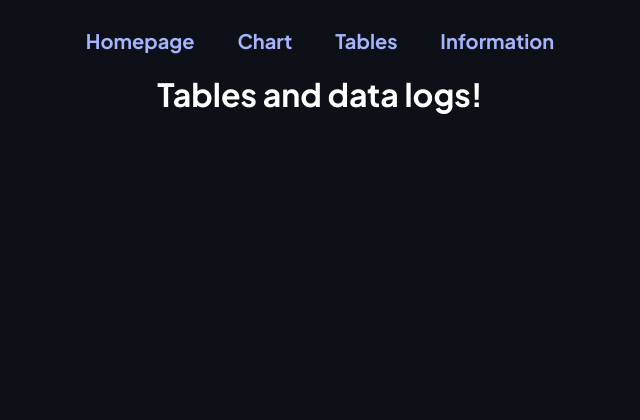
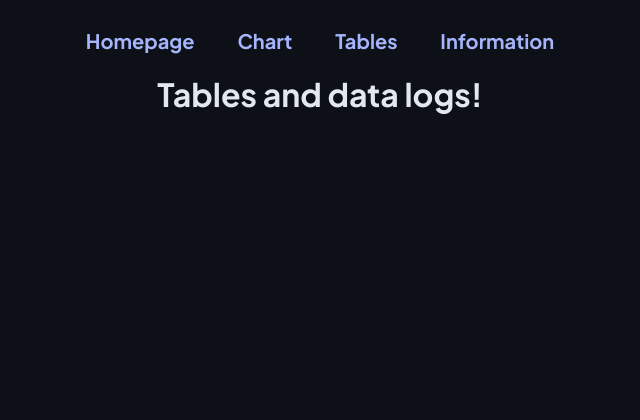
Before and after one commit to HabadOlad/StopSnoringML, a Flask app: page /tables in a window 1280 px wide. Shown: the top 420 px of the page, without its empty margins (320-960 px from the left). Run offline with Flask 3, Linux system fonts and the light colour scheme.

Commit message:
feat:updated white colour to #e2e8f0;

```diff
--- a/static/css/stopsnoringml.css
+++ b/static/css/stopsnoringml.css
@@ -40,13 +40,13 @@
   padding: 7.5px;
   margin: 0;
   text-align: center; /* All text-based elements inherit left alignment */
-  color: #ffffff;
+  color: #e2e8f0;
 }
 
 /* --- Home Page Styles --- */
 body.index {
   background-color: #00003f; /* dark dark blue */
-  color: #ffffff;
+  color: #e2e8f0;
   text-align: center;
   overflow-x: hidden;
   position: relative;
```
